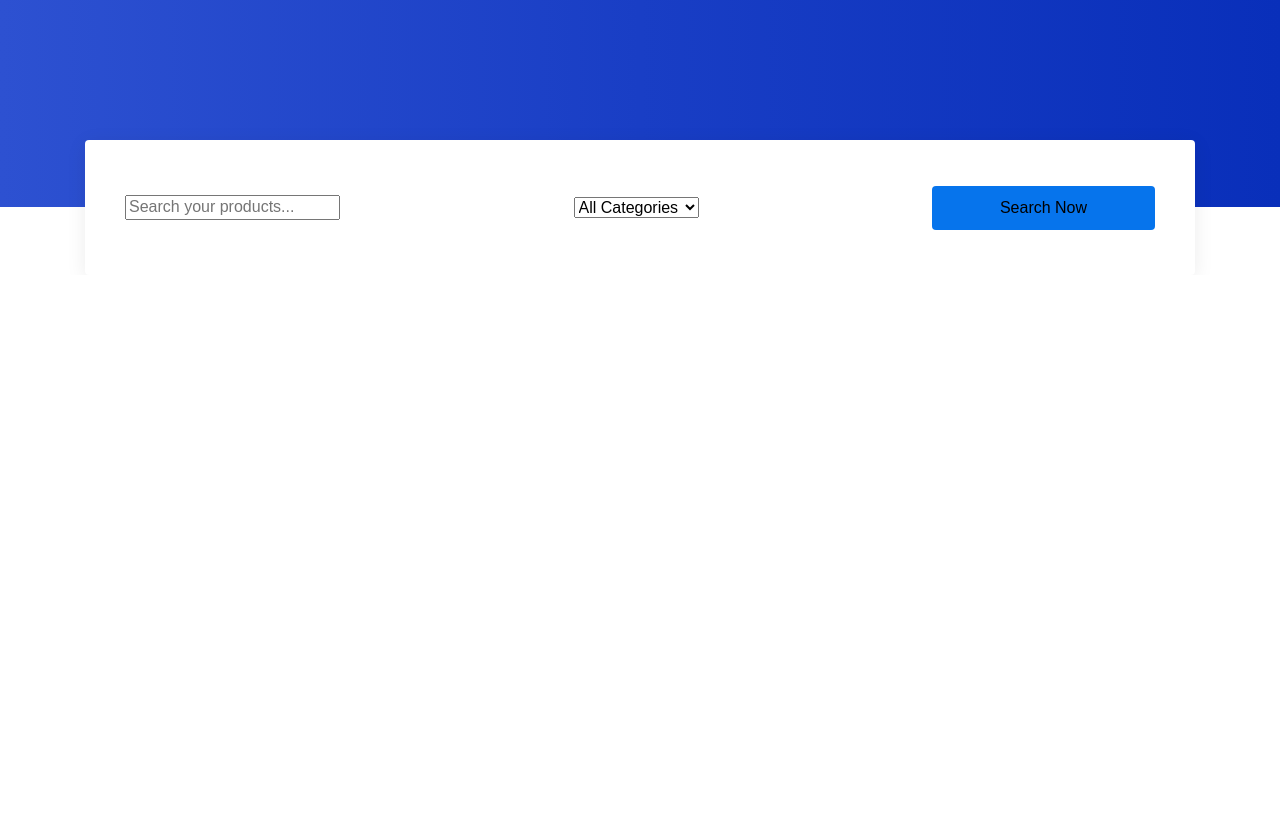
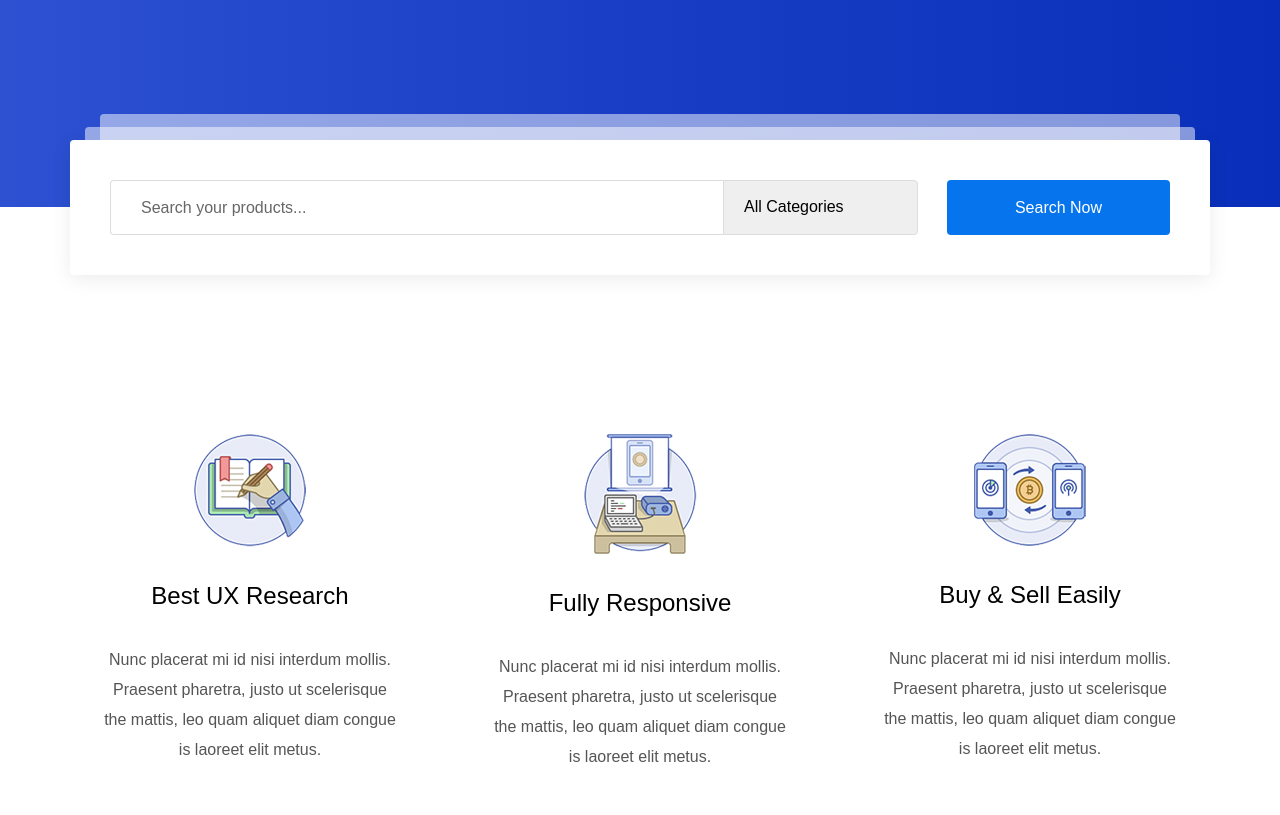
Before and after one commit to SergeyBalakirev/martplace, a website: page app/index.html in a window 1280 px wide. Shown: the part 698-1513 px from the top of the page. Before the commit the page ends 973 px from the top, so only its background shows below. Drawn offline with nearby package versions, Linux system fonts and the light colour scheme; files that its build step writes are made by us from their sources.

Commit message:
added search-box and futures sections

```diff
--- a/app/index.html
+++ b/app/index.html
@@ -121,11 +121,13 @@
     <section class="search-box">
       <div class="container">
         <div class="search-box__inner">
+
           <form class="search-box__form">
 
             <input class="search-box__input" type="text" placeholder="Search your products...">
 
-            <select>
+            <div class="search-box__select-box">
+              <select class="search-box__select">
                 <option value="1">All Categories</option>
                 <option value="2">WordPress</option>
                 <option value="3">PSD Template</option>
@@ -133,11 +135,56 @@
                 <option value="5">Landing Page</option>
               </select>
 
+              <div class="lnr lnr-chevron-down"></div>
+            </div>
+
+
             <button class="search-box__btn" type="submit">
               Search Now
             </button>
 
           </form>
+        </div>
+      </div>
+    </section>
+
+    <section class="futures">
+      <div class="container">
+        <div class="futures__inner">
+
+          <div class="futures__item">
+            <div class="futures__item-img research"></div>
+            <div class="futures__item-title">
+              Best UX Research
+            </div>
+            <div class="futures__item-txt">
+              Nunc placerat mi id nisi interdum mollis. Praesent pharetra, justo ut scelerisque the mattis, leo quam
+              aliquet diam congue is laoreet elit metus.
+            </div>
+          </div>
+
+          <div class="futures__item">
+            <div class="futures__item-img responsive"></div>
+            <div class="futures__item-title">
+              Fully Responsive
+            </div>
+            <div class="futures__item-txt">
+              Nunc placerat mi id nisi interdum mollis. Praesent pharetra, justo ut scelerisque the mattis, leo quam
+              aliquet diam congue is laoreet elit metus.
+            </div>
+          </div>
+
+          <div class="futures__item">
+            <div class="futures__item-img buy_sell"></div>
+            <div class="futures__item-title">
+              Buy & Sell Easily
+            </div>
+            <div class="futures__item-txt">
+              Nunc placerat mi id nisi interdum mollis. Praesent pharetra, justo ut scelerisque the mattis, leo quam
+              aliquet diam congue is laoreet elit metus.
+            </div>
+          </div>
+
         </div>
       </div>
     </section>
--- a/app/scss/style.scss
+++ b/app/scss/style.scss
@@ -54,7 +54,7 @@ body {
 }
 
 .container {
-  max-width: 1140px;
+  max-width: 1170px;
   margin: 0 auto;
   padding: 0 15px;
 }
@@ -285,6 +285,7 @@ body {
   position: relative;
 }
 
+
 .search-box__form {
   height: 135px;
   padding: 40px;
@@ -299,14 +300,148 @@ body {
   top: -67px;
 }
 
+.search-box__form::before,
+.search-box__form::after {
+  content: '';
+  position: absolute;
+  background-color: rgba(255, 255, 255, .5);
+  border-radius: 4px 4px 0 0;
+}
+
+.search-box__form::before {
+  width: calc(100% - 30px);
+  height: 13px;
+  top: -13px;
+  left: 15px;
+  right: 15px;
+
+}
+
+.search-box__form::after {
+  width: calc(100% - 60px);
+  height: 26px;
+  top: -26px;
+  left: 30px;
+  right: 30px;
+}
+
+.search-box__input {
+  display: block;
+  max-width: 613px;
+  width: 100%;
+  height: 55px;
+  padding: 0 30px;
+  color: #676767;
+  font-size: 16px;
+  border: 1px solid #dcdcdc;
+  border-right: none;
+  border-radius: 4px 0 0 4px;
+  outline: none;
+}
+
+.search-box__input::placeholder {
+  font-size: 16px;
+  color: #676767;
+}
+
+.search-box__select-box {
+  position: relative;
+  margin-right: auto;
+  max-width: 195px;
+  width: 100%;
+}
+
+.search-box__select {
+  height: 55px;
+  max-width: 195px;
+  width: 100%;
+  border: 1px solid #dcdcdc;
+  border-radius: 0 4px 4px 0;
+  padding-left: 20px;
+  display: block;
+  outline: none;
+  appearance: none;
+}
+
+.lnr-chevron-down {
+  position: absolute;
+  top: 50%;
+  right: 20px;
+  transform: translateY(-50%);
+  pointer-events: none;
+}
+
 .search-box__btn {
   background-color: #0674ec;
+  color: #fff;
   font-size: 16px;
   line-height: 42px;
   border: none;
   max-width: 223px;
   width: 100%;
+  height: 55px;
   border-radius: 4px;
-
+  cursor: pointer;
 }
 // end search-box
+
+// start futures
+
+.futures {
+  padding: 187px 0 121px;
+}
+
+.futures__inner {
+  display: flex;
+  justify-content: space-between;
+}
+
+.futures__item {
+  text-align: center;
+  max-width: 360px;
+  padding: 40px 30px;
+  transition: all .3s;
+}
+
+.futures__item:hover {
+  border-radius: 4px;
+  box-shadow: 0px 2px 50px 0px rgba(0, 0, 0, 0.08);
+}
+
+.futures__item-img {
+  background-position: center;
+  background-size: cover;
+  background-repeat: no-repeat;
+  margin: 0 auto 35px;
+}
+
+.research {
+  background-image: url(../images/futures-img.png);
+  width: 112px;
+  height: 113px;
+}
+
+.responsive {
+  background-image: url(../images/futures-img2.png);
+  width: 113px;
+  height: 120px;
+}
+
+.buy_sell {
+  background-image: url(../images/futures-img3.png);
+  width: 112px;
+  height: 112px;
+}
+
+.futures__item-title {
+  font-size: 24px;
+  color: #000;
+  margin-bottom: 35px;
+}
+
+.futures__item-txt {
+  font-size: 16px;
+  line-height: 30px;
+  color: #555555;
+}
+// end futures
```
Also changed, not shown: app/images/futures-img.png (added), app/images/futures-img2.png (added), app/images/futures-img3.png (added). Lines whose indentation alone changed are shown as unchanged.
